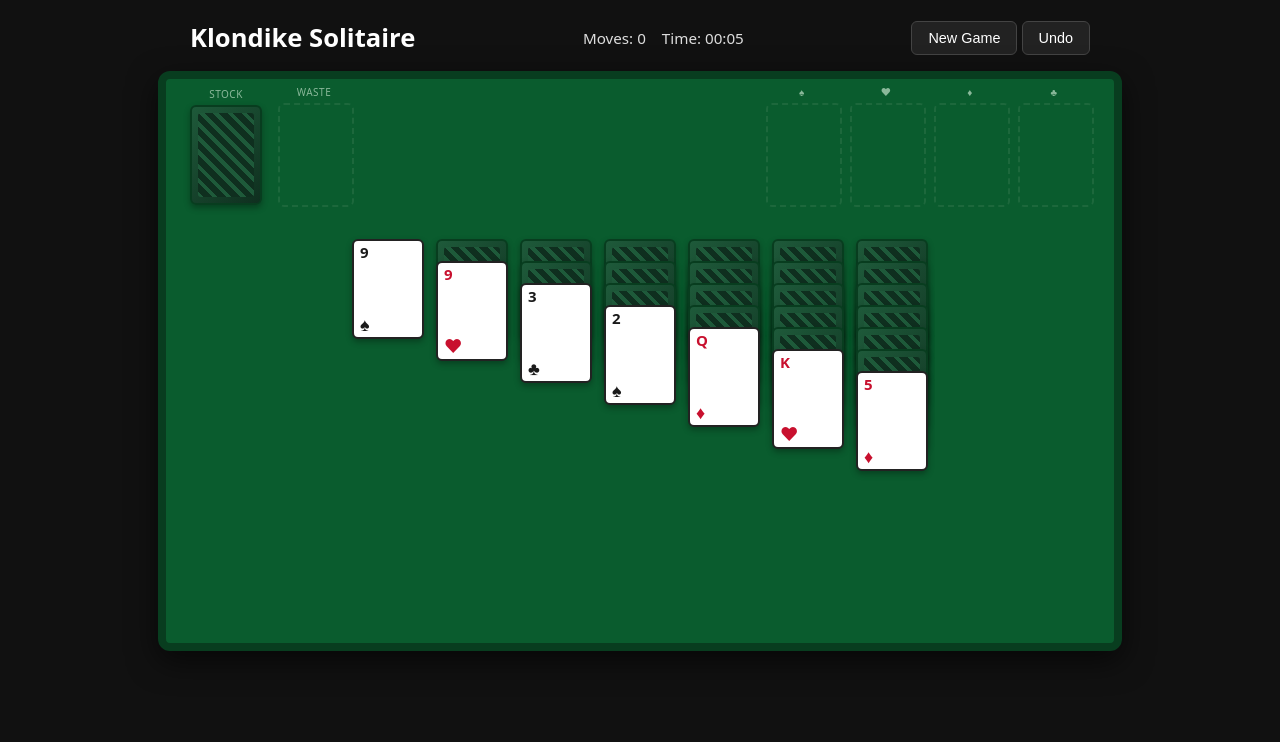
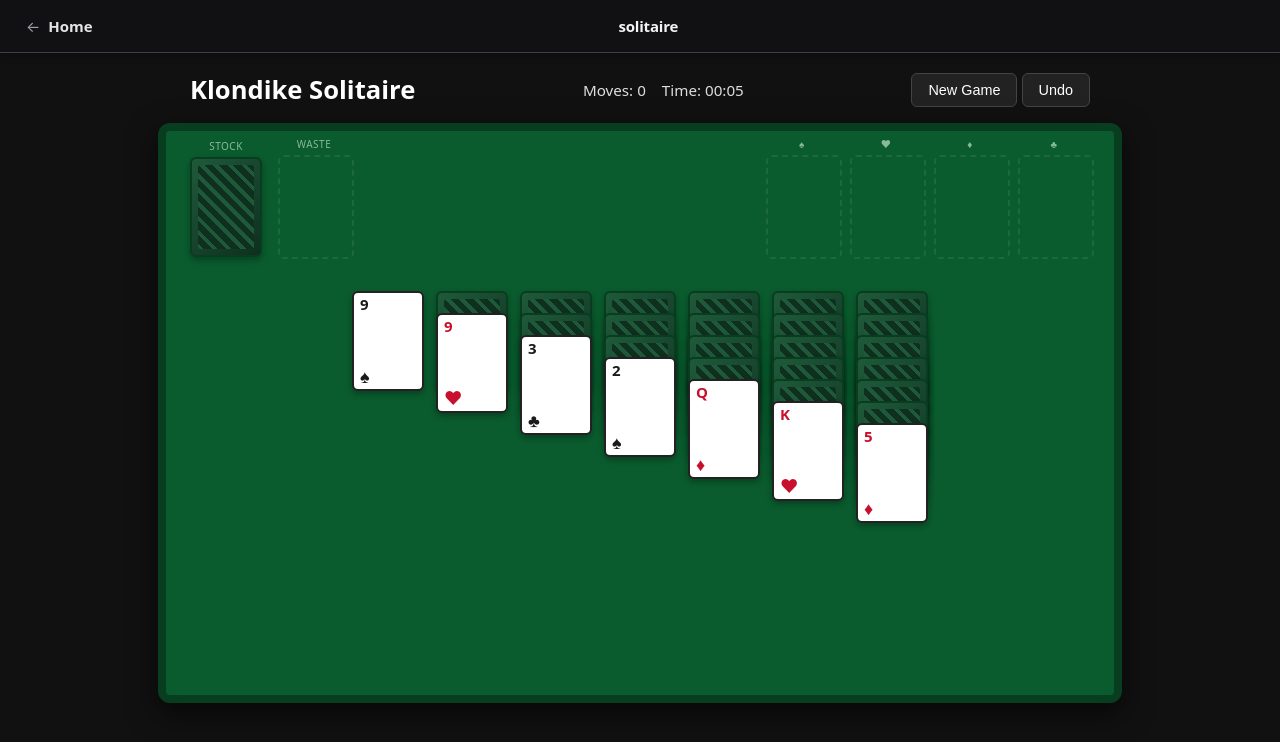
Before and after one commit to zippyclaw/web-apps, a plain HTML site: page apps/solitaire/index.html in a window 1280 px wide. Drawn offline with Linux system fonts and the light colour scheme.

Commit message:
Embed top navigation bar directly into solitaire for reliability

```diff
--- a/apps/solitaire/index.html
+++ b/apps/solitaire/index.html
@@ -174,6 +174,15 @@
 </style>
 </head>
 <body>
+  <!-- Web Apps Top Bar -->
+  <div style="position:fixed;top:0;left:0;right:0;z-index:99999;background:#111113;border-bottom:1px solid #3f3f46;height:52px;display:flex;align-items:center;justify-content:space-between;padding:0 16px;font-family:system-ui,-apple-system,sans-serif;box-shadow:0 2px 8px rgba(0,0,0,0.4);">
+    <a href="/" style="color:#a1a1aa;text-decoration:none;font-size:15px;display:flex;align-items:center;gap:8px;padding:6px 10px;border-radius:8px;">
+      ← <span style="font-weight:600;color:#e4e4e7;">Home</span>
+    </a>
+    <div style="color:#f4f4f5;font-weight:600;font-size:15px;letter-spacing:-0.2px;">solitaire</div>
+    <div style="width:70px;"></div>
+  </div>
+  <div style="height:52px;"></div>
   <div class="header">
     <h1>Klondike Solitaire</h1>
     <div class="stats">
```
